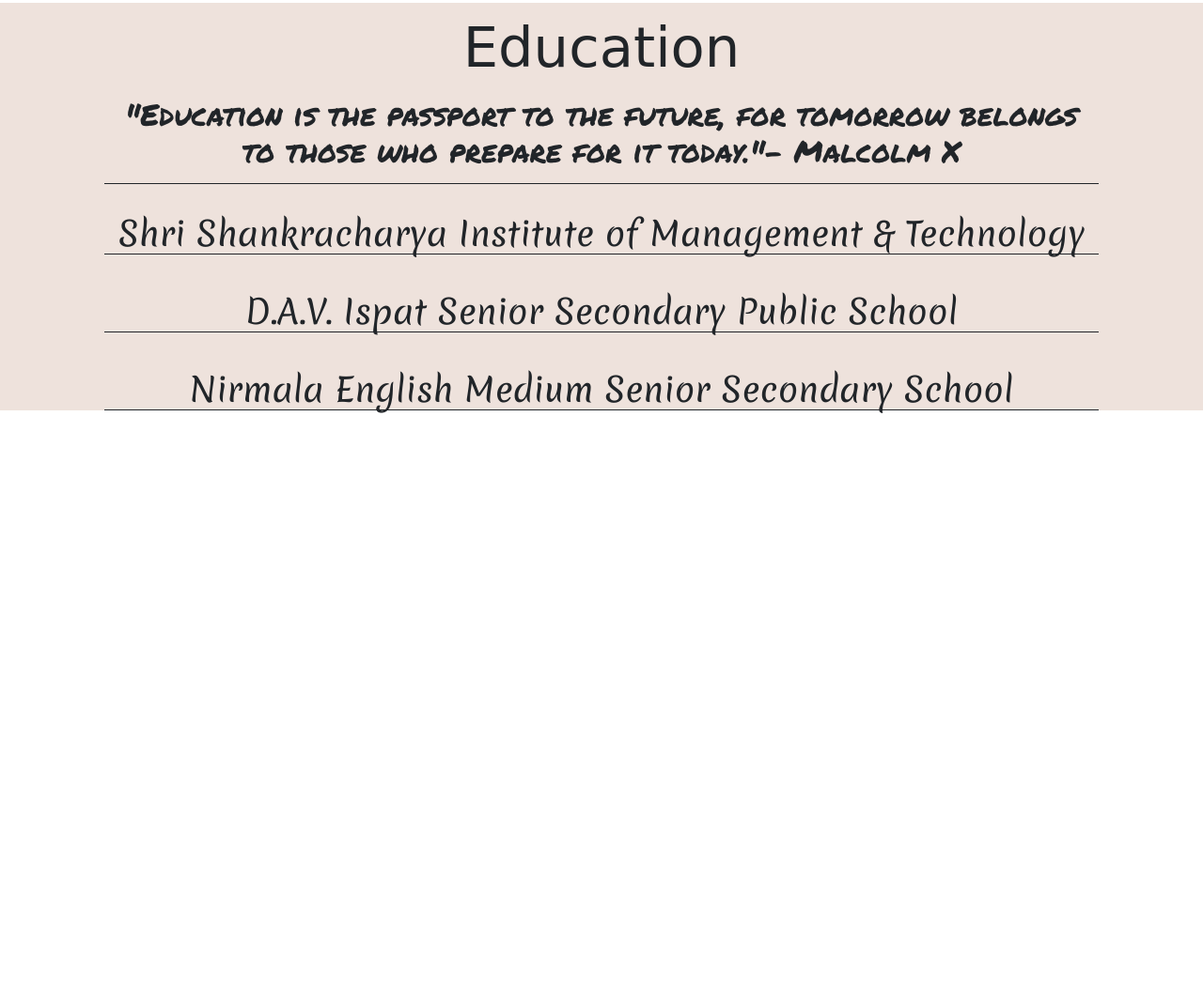
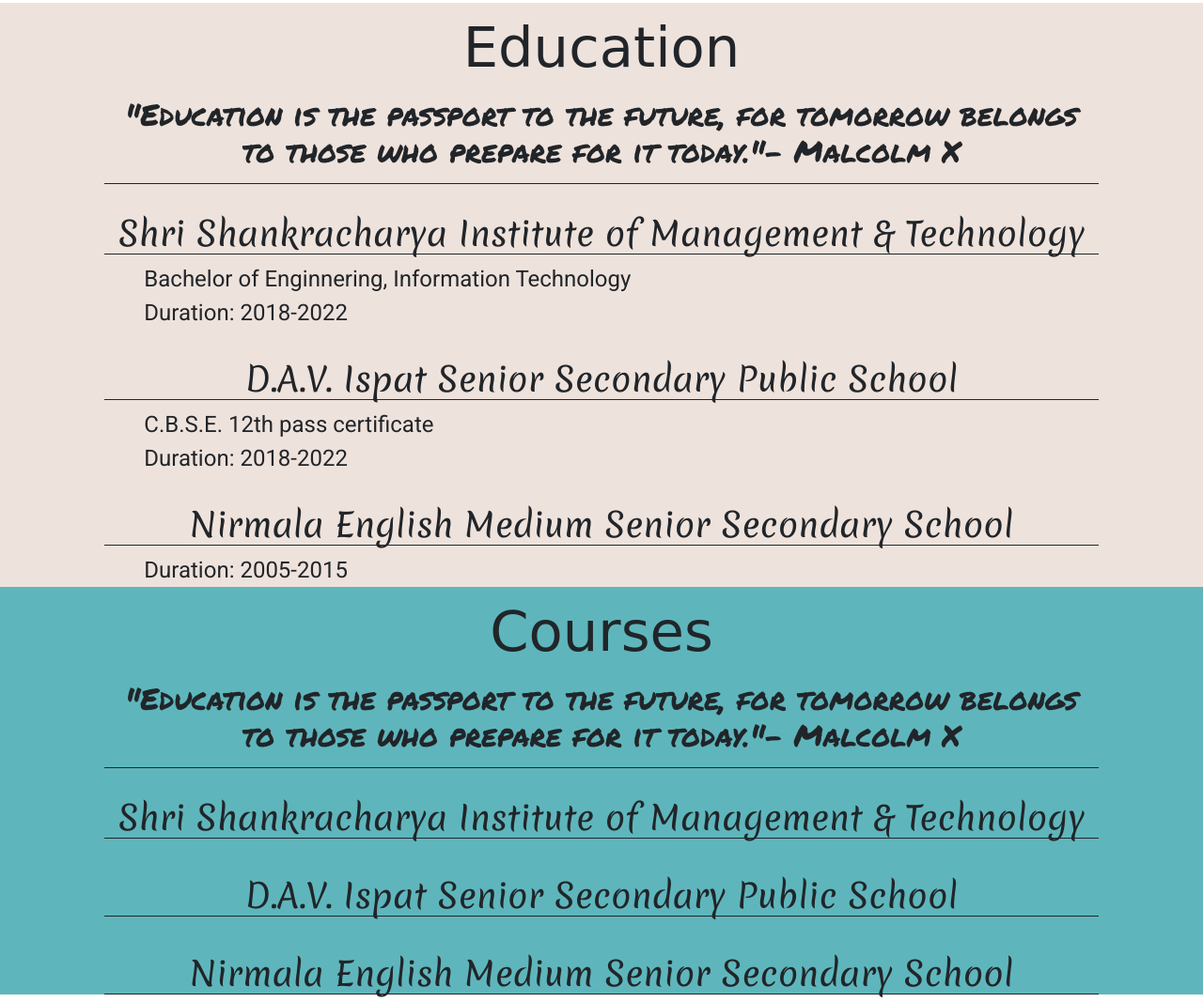
Before and after one commit to varung735/personelWebsite, a plain HTML site: page index.html in a window 1280 px wide. Shown: the part 1393-2460 px from the top of the page at 94% size. Before the commit the page ends 1838 px from the top, so only its background shows below. Drawn offline with Linux system fonts and the light colour scheme; a web font is replaced by a local one.

Commit message:
6th commit
added education details

```diff
--- a/index.html
+++ b/index.html
@@ -66,6 +66,27 @@
 			</div>
 			<div class="container" style="width: 85%;">
 				<h3 class="institute-heading">Shri Shankracharya Institute of Management & Technology</h3>
+				<p class="edu-description">Bachelor of Enginnering, Information Technology</p>
+				<p class="edu-description">Duration: 2018-2022</p>
+			</div>
+			<div class="container" style="width: 85%;">
+				<h3 class="institute-heading">D.A.V. Ispat Senior Secondary Public School</h3>
+				<p class="edu-description">C.B.S.E. 12th pass certificate</p>
+				<p class="edu-description">Duration: 2018-2022</p>
+			</div>
+			<div class="container" style="width: 85%;">
+				<h3 class="institute-heading">Nirmala English Medium Senior Secondary School</h3>
+				<p class="edu-description">Duration: 2005-2015</p>
+			</div>
+	</div>
+
+	<div class="container-fluid div-attr edu-div" style="background-color: #5eb6bc">
+		<div class="container" style="width: 85%;">
+				<h2 class="edu-heading">Courses</h2>
+				<h2 class="edu-quote">"Education is the passport to the future, for tomorrow belongs to those who prepare for it today."– Malcolm X</h2>
+			</div>
+			<div class="container" style="width: 85%;">
+				<h3 class="institute-heading">Shri Shankracharya Institute of Management & Technology</h3>
 			</div>
 			<div class="container" style="width: 85%;">
 				<h3 class="institute-heading">D.A.V. Ispat Senior Secondary Public School</h3>
@@ -74,10 +95,6 @@
 				<h3 class="institute-heading">Nirmala English Medium Senior Secondary School</h3>
 			</div>
 	</div>
-
-	<div class="container-fluid div-attr edu-div" style="background-color: #5eb6bc">
-
-	</div>
 	<script type="text/javascript" src="js/jquery-3.4.1.min.js"></script>
 	<script type="text/javascript" src="js/bootstrap.min.js"></script>
 </body>
--- a/personalWebsite.css
+++ b/personalWebsite.css
@@ -15,6 +15,13 @@ h3{
 
 h2{
 	margin-bottom: 0px !important;
+}
+
+.edu-description{
+	font-family: 'Roboto', sans-serif;
+	font-size: 1.5rem;
+	margin: 0px;
+	padding-left: 4%;
 }
 
 .institute-heading{
```
